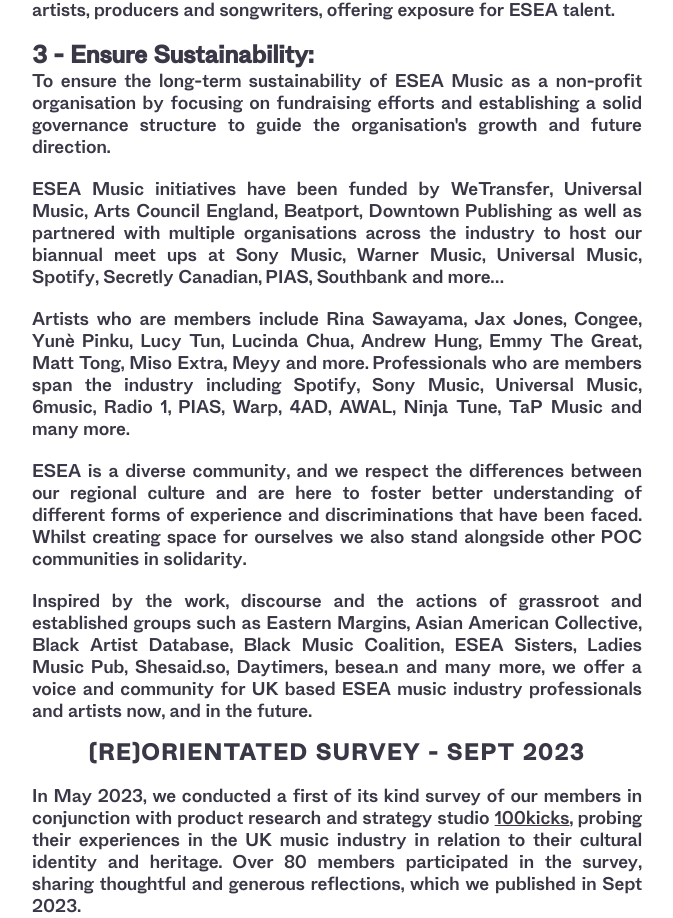
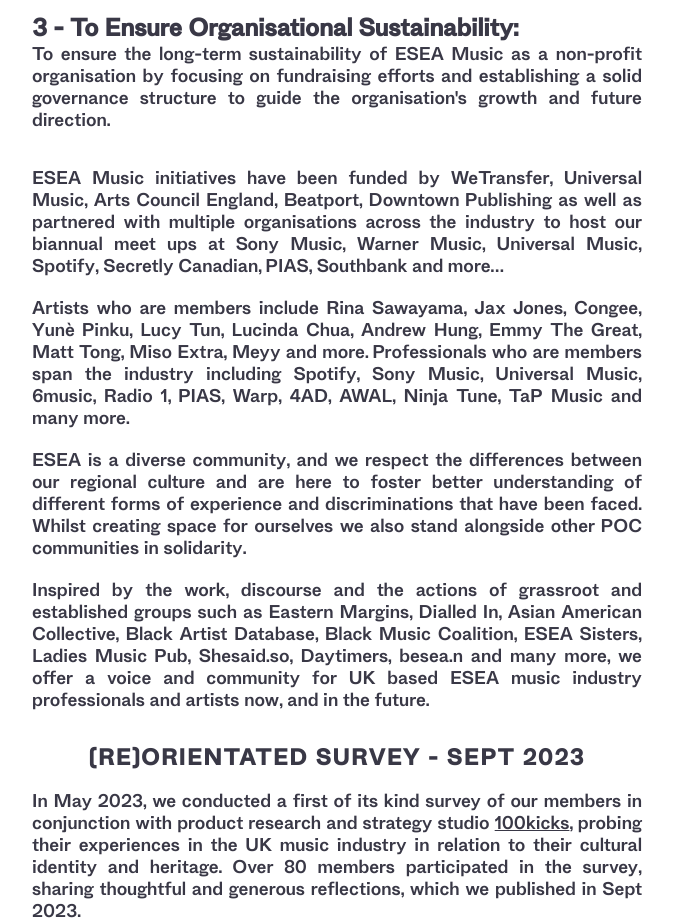
Before and after one commit to tiger-projects/esea-music, a website: page src/index.html in a window 1280 px wide. Shown: the part 1552-2470 px from the top of the page, without its empty margins (303-976 px from the left). Drawn offline with nearby package versions, Linux system fonts and the light colour scheme.

Commit message:
amends to copy

```diff
--- a/src/index.html
+++ b/src/index.html
@@ -192,8 +192,6 @@
                         Action
                       </h1>
                       <section id="mission-statement">
-                        <h2>MISSION STATEMENT</h2>
-
                         <p>
                           Established in September 2021, ESEA Music is a
                           community-led, non-profit founded by UK-based East and
@@ -205,7 +203,7 @@
                           across the UK music industry.
                         </p>
                       </section>
-                      <section id="goals">
+                      <section id="goals" class="mt-3">
                         <h3>ESEA Music’s three key goals for 2025</h3>
 
                         <h4>
@@ -235,7 +233,7 @@
                           offering exposure for ESEA talent.
                         </p>
 
-                        <h4>3 - Ensure Sustainability:</h4>
+                        <h4>3 - To Ensure Organisational Sustainability:</h4>
                         <p>
                           To ensure the long-term sustainability of ESEA Music
                           as a non-profit organisation by focusing on
@@ -244,7 +242,7 @@
                           growth and future direction.
                         </p>
                       </section>
-                      <section id="more-info">
+                      <section id="more-info" class="mt-3">
                         <p>
                           ESEA Music initiatives have been funded by WeTransfer,
                           Universal Music, Arts Council England, Beatport,
@@ -276,15 +274,15 @@
                         <p>
                           Inspired by the work, discourse and the actions of
                           grassroot and established groups such as Eastern
-                          Margins, Asian American Collective, Black Artist
-                          Database, Black Music Coalition, ESEA Sisters, Ladies
-                          Music Pub, Shesaid.so, Daytimers, besea.n and many
-                          more, we offer a voice and community for UK based ESEA
-                          music industry professionals and artists now, and in
-                          the future.
+                          Margins, Dialled In, Asian American Collective, Black
+                          Artist Database, Black Music Coalition, ESEA Sisters,
+                          Ladies Music Pub, Shesaid.so, Daytimers, besea.n and
+                          many more, we offer a voice and community for UK based
+                          ESEA music industry professionals and artists now, and
+                          in the future.
                         </p>
                       </section>
-                      <section id="reorientated">
+                      <section id="reorientated" class="mt-3">
                         <a href="/reorientated">
                           <h2>(Re)Orientated Survey - Sept 2023</h2>
                         </a>
@@ -325,6 +323,7 @@
                         </p>
                       </section>
                     </div>
+                    <section id="contact" class="mt-3">
                       <div
                         class="hero-info-block-mlp contact-info-block-mlp colsss"
                       >
@@ -333,7 +332,9 @@
                           <div class="contact-info-r1-mlp">
                             <div class="contact-info-title-mlp">Email</div>
                             <div class="contact-info-text-mlp">
-                            <a class="colsss" href="mailto:info@eseamusic.co.uk"
+                              <a
+                                class="colsss"
+                                href="mailto:info@eseamusic.co.uk"
                                 >info@eseamusic.co.uk</a
                               >
                             </div>
@@ -384,7 +385,9 @@
                             <div class="clearfix"></div>
                           </div>
                           <div class="contact-info-r1-mlp">
-                          <div class="contact-info-title-mlp">Mailing List</div>
+                            <div class="contact-info-title-mlp">
+                              Mailing List
+                            </div>
                             <div class="contact-info-text-mlp">
                               @<a class="colsss" href="http://eepurl.com/h2Ogwf"
                                 >Sign up</a
@@ -407,9 +410,10 @@
                           </div>
                         </div>
                       </div>
+                    </section>
                     <div class="hero-info-main-mlp">
                       <div class="hero-info-block-mlp colsss">
-                        <h2 class="mt-2">Who we’ve worked with:</h2>
+                        <h2 class="mt-3">Who we’ve worked with:</h2>
                         <div class="client-container">
                           <img
                             class="client-logo"
@@ -442,7 +446,7 @@
                             alt="Down Town Publishing Logo"
                           />
                         </div>
-                        <h2 class="mt-3 mb-2">
+                        <h2 class="mt-4 mb-2">
                           Who has hosted our ESEA Music Meet Up:
                         </h2>
                         <div class="client-container">
```
Lines whose indentation alone changed are shown as unchanged.
